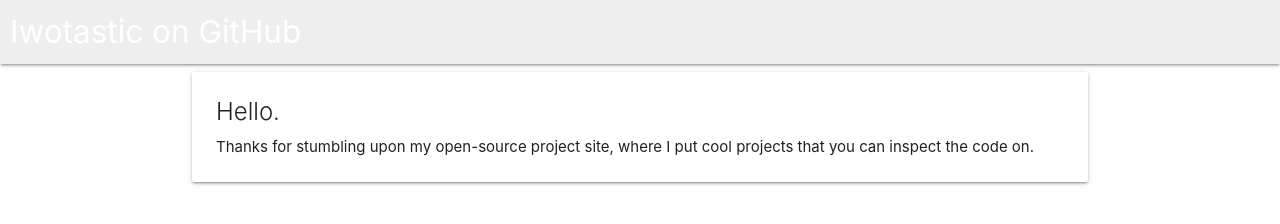
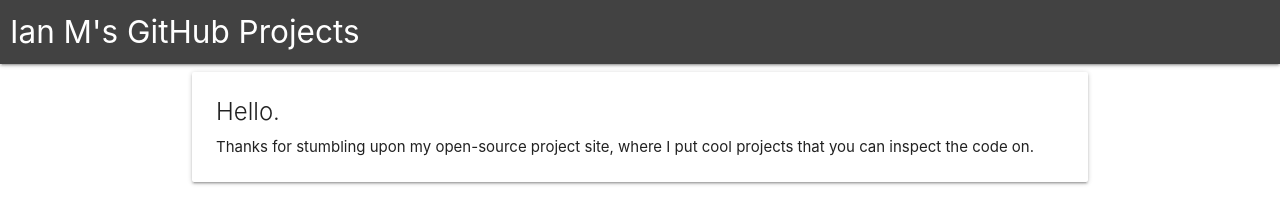
Before and after one commit to Iwotastic/Iwotastic.github.io, a plain HTML site: page index.html in a window 1280 px wide. Drawn offline with nearby package versions, Linux system fonts and the light colour scheme.

Commit message:
Update index.html

```diff
--- a/index.html
+++ b/index.html
@@ -13,8 +13,8 @@
 <header>
 <div class="navbar-fixed">
 <nav>
-<div class="nav-wrapper grey lighten-3 black-text">
-<a href="/" class="brand-logo" style="margin-left: 10px;">Iwotastic on GitHub</a>
+<div class="nav-wrapper grey darken-3">
+<a href="/" class="brand-logo" style="margin-left: 10px;">Ian M's GitHub Projects</a>
 </div>
 </nav>
 </div>
```
